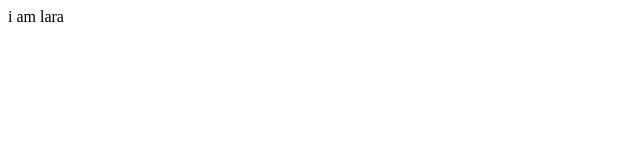
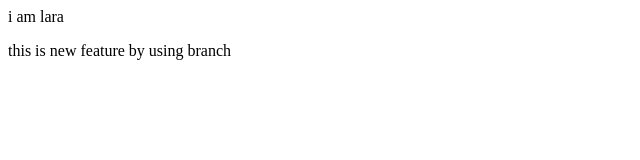
Before and after one commit to ankit-singh9/second-repositary, a plain HTML site: page index.html in a window 1280 px wide. Shown: the whole page, without its empty margins (0-640 px from the left). Drawn offline with Linux system fonts and the light colour scheme.

Commit message:
add new feature

```diff
--- a/index.html
+++ b/index.html
@@ -1 +1,2 @@
 <p>i am lara</p>
+<p>this is new feature by using branch</p>
```
